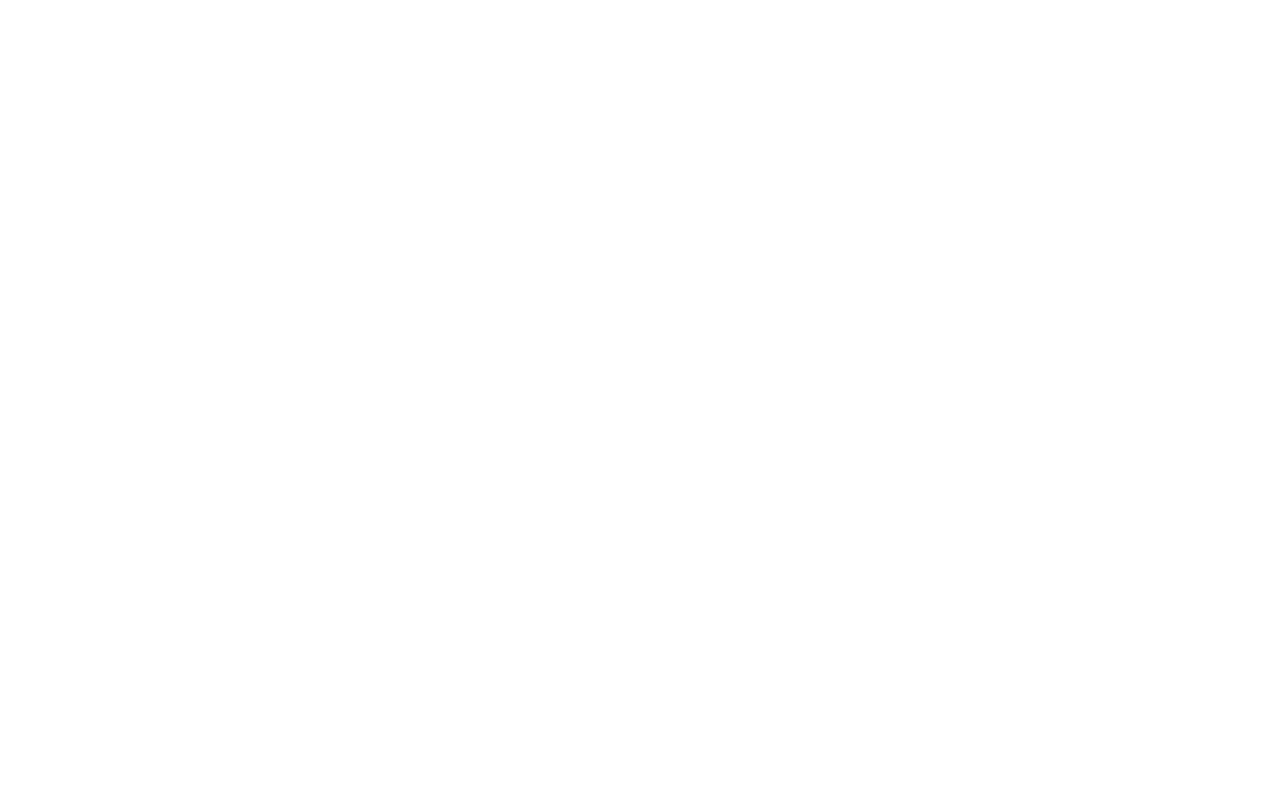
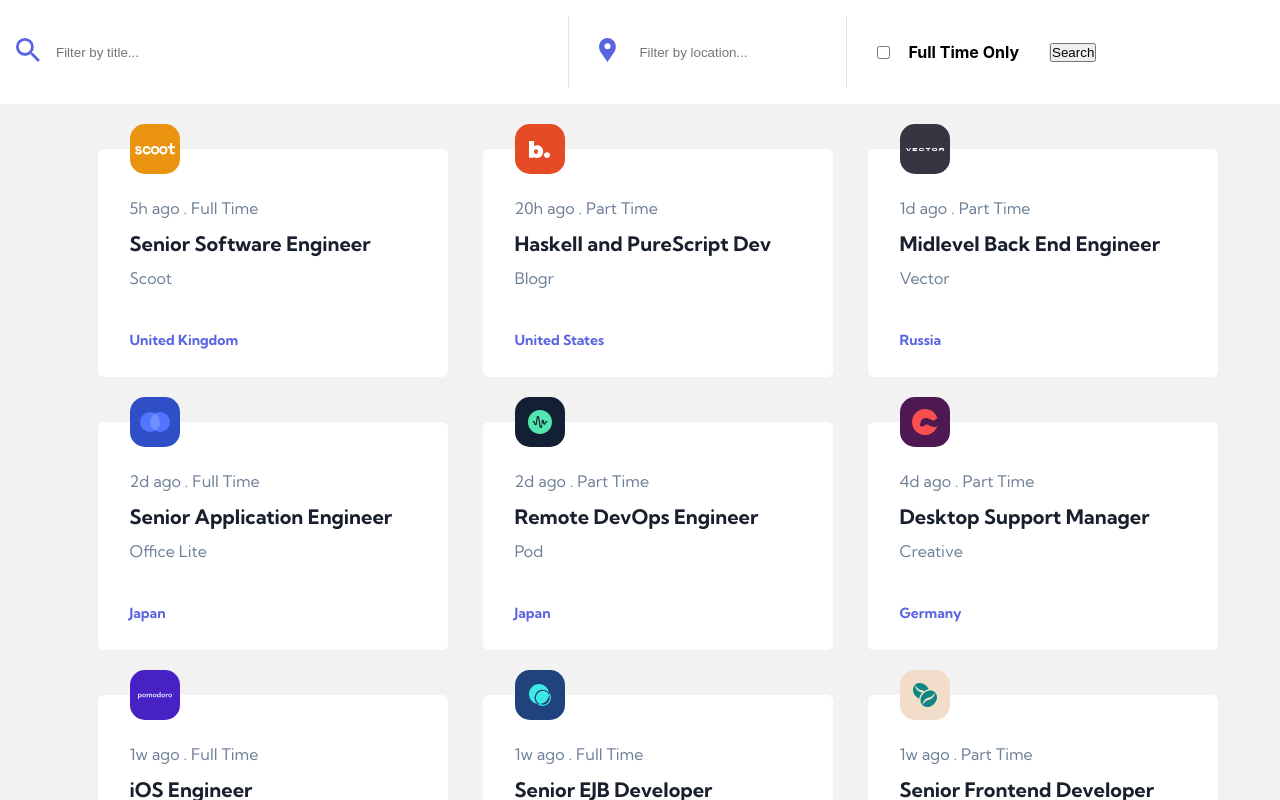
Before and after one commit to stevenAmalitech/DEVJOBS_WEB-APP, a React (Create React App) app in the folder jobs-app/: page / in a window 1280 px wide. Shown: the top 800 px of the page. Built offline with nearby package versions, Linux system fonts and the light colour scheme.

Commit message:
filter jobs by location, contract, title, etc

```diff
--- a/jobs-app/src/App.js
+++ b/jobs-app/src/App.js
@@ -1,11 +1,12 @@
 import "./App.css";
+import Home from "./pages/Home/Home";
 
 function App() {
-
-
-
-
-  return <div className="App"></div>;
+  return (
+    <div className="App">
+      <Home />
+    </div>
+  );
 }
 
 export default App;
--- a/jobs-app/src/components/SearchBar/SearchBar.js
+++ b/jobs-app/src/components/SearchBar/SearchBar.js
@@ -4,11 +4,32 @@ import { ReactComponent as LocationIcon } from "../../assets/icon-location.svg";
 import { ReactComponent as SearchIcon } from "../../assets/icon-search.svg";
 import { useState } from "react";
 
-function SearchBar(props) {
+function SearchBar({ filter }) {
   const [openFilter, setOpenFilter] = useState(false);
+  const [searchFields, setSearchTerms] = useState({
+    term: "",
+    location: "",
+    fullTime: false,
+  });
 
   const handleClick = () => {
     setOpenFilter(!openFilter);
+  };
+
+  const handleChange = ({ target }) => {
+    const { name, value } = target;
+
+    setSearchTerms({ ...searchFields, [name]: value });
+  };
+
+  const handleCheckboxChange = ({ target }) => {
+    const { checked } = target;
+
+    setSearchTerms({ ...searchFields, fullTime: checked });
+  };
+
+  const search = () => {
+    filter(searchFields);
   };
 
   return (
@@ -17,7 +38,13 @@ function SearchBar(props) {
         <span className="search-bar__icon search-bar__icon--search">
           <SearchIcon />
         </span>
-        <input type="text" placeholder="Filter by title..." />
+        <input
+          name="term"
+          type="text"
+          value={searchFields.term}
+          placeholder="Filter by title..."
+          onChange={handleChange}
+        />
       </div>
 
       <div
@@ -31,15 +58,27 @@ function SearchBar(props) {
           <span className="search-bar__icon">
             <LocationIcon />
           </span>
-          <input type="text" placeholder="Filter by location..." />
+          <input
+            type="text"
+            name="location"
+            value={searchFields.location}
+            placeholder="Filter by location..."
+            onChange={handleChange}
+          />
         </div>
         <hr />
 
         <div className="search-bar__input-field">
-          <input type="checkbox" id="full-time-checkbox" />
+          <input
+            type="checkbox"
+            name="fullTime"
+            id="full-time-checkbox"
+            checked={searchFields.fullTime}
+            onChange={handleCheckboxChange}
+          />
           <label className="bold">Full Time Only</label>
         </div>
-        <button> Search </button>
+        <button onClick={search}> Search </button>
       </div>
 
       <div className="search-bar__show-mobile">
@@ -50,7 +89,10 @@ function SearchBar(props) {
           <FilterIcon />
         </button>
 
-        <button className="search-bar__show-mobile__button--search">
+        <button
+          className="search-bar__show-mobile__button--search"
+          onClick={search}
+        >
           <SearchIcon />
         </button>
       </div>
--- /dev/null
+++ b/jobs-app/src/pages/Home/Home.css
@@ -0,0 +1,5 @@
+.cards {
+  display: flex;
+  flex-wrap: wrap;
+  justify-content: center;
+}
--- /dev/null
+++ b/jobs-app/src/pages/Home/Home.js
@@ -0,0 +1,55 @@
+import { useState } from "react";
+import SearchBar from "../../components/SearchBar/SearchBar";
+import data from "../../data.json";
+import Card from "../../components/Card/Card";
+import "./Home.css";
+
+function Home() {
+  const [jobs, setJobs] = useState(data);
+
+  const filterJobs = ({ term, location, fullTime }) => {
+    let filteredJobs = data;
+
+    if (location)
+      filteredJobs = filteredJobs.filter((job) =>
+        job.location.toLocaleLowerCase().includes(location.toLocaleLowerCase())
+      );
+
+    if (fullTime)
+      filteredJobs = filteredJobs.filter((job) => job.contract === "Full Time");
+
+    if (term)
+      filteredJobs = filteredJobs.filter((job) => {
+        const string = (job.position + job.company).toLocaleLowerCase();
+
+        return string.includes(term.toLocaleLowerCase());
+      });
+
+    setJobs(filteredJobs);
+  };
+
+  return (
+    <div className="Home">
+      <SearchBar
+        filter={(searchFields) => filterJobs(searchFields)}
+      ></SearchBar>
+
+      <div className="cards">
+        {jobs.map((job) => (
+          <Card
+            logo={job.logo}
+            key={job.id}
+            color={job.logoBackground}
+            posted={job.postedAt}
+            contract={job.contract}
+            position={job.position}
+            company={job.company}
+            location={job.location}
+          />
+        ))}
+      </div>
+    </div>
+  );
+}
+
+export default Home;
```
Also changed, not shown: jobs-app/src/components/card/Card_data.js (deleted, +0 -19 lines).
